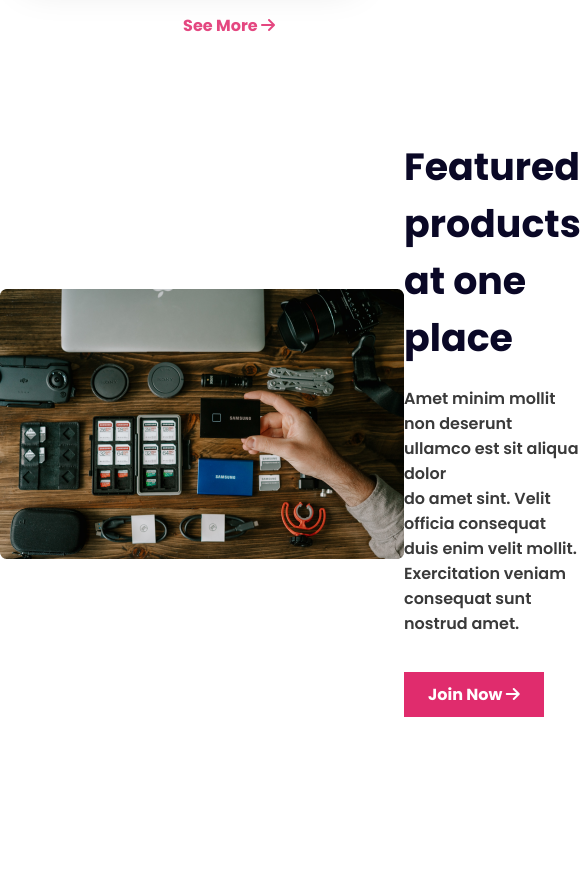
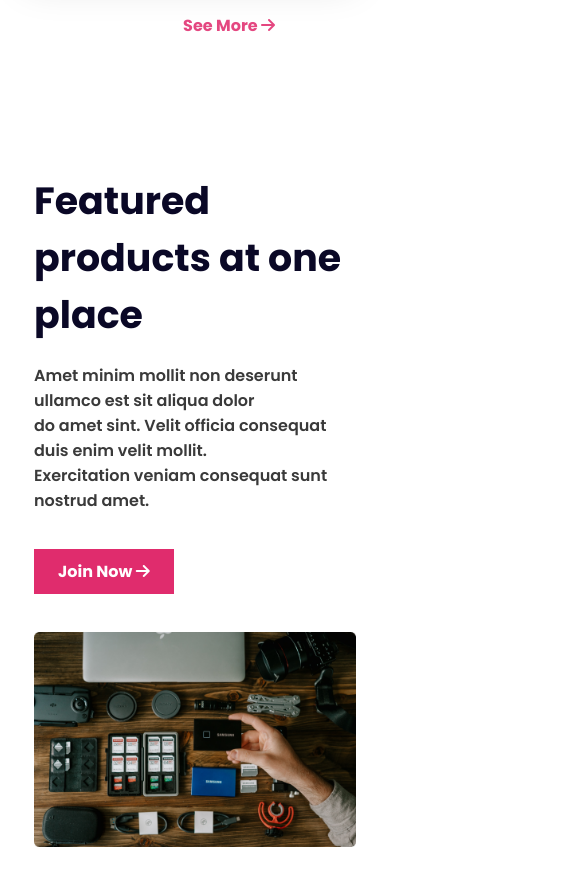
Before and after one commit to sajidhasan-web/influencer-gear, a plain HTML site: page index.html in a window 390 px wide. Shown: the part 7420-8305 px from the top of the page, 581 px wide, since content can reach past the window. Before the commit the page ends 8137 px from the top, so only its background shows below. Drawn offline with Linux system fonts and the light colour scheme.

Commit message:
features section complete with responsive

```diff
--- a/styles/influencer.css
+++ b/styles/influencer.css
@@ -243,6 +243,12 @@ header {
     justify-content: space-evenly;
     align-items: center;
     margin-top: 100px;
+    padding: 34px;
+}
+
+
+.features-image img{
+    width: 100%;
 }
 
 .features-content button {
--- a/styles/responsive.css
+++ b/styles/responsive.css
@@ -35,6 +35,13 @@
         grid-template-columns: repeat(1, 1fr);
         padding-left: 26px;
     }
+    .features-container{
+        flex-direction: column-reverse;
+
+    }
+    .features-content button{
+        margin-bottom: 38px;
+    }
 }
 
 
@@ -70,4 +77,11 @@
         grid-template-columns: repeat(2, 1fr);
 
     }
+    .features-container{
+        flex-direction: column-reverse;
+
+    }
+    .features-content button{
+        margin-bottom: 38px;
+    }
 }
```
